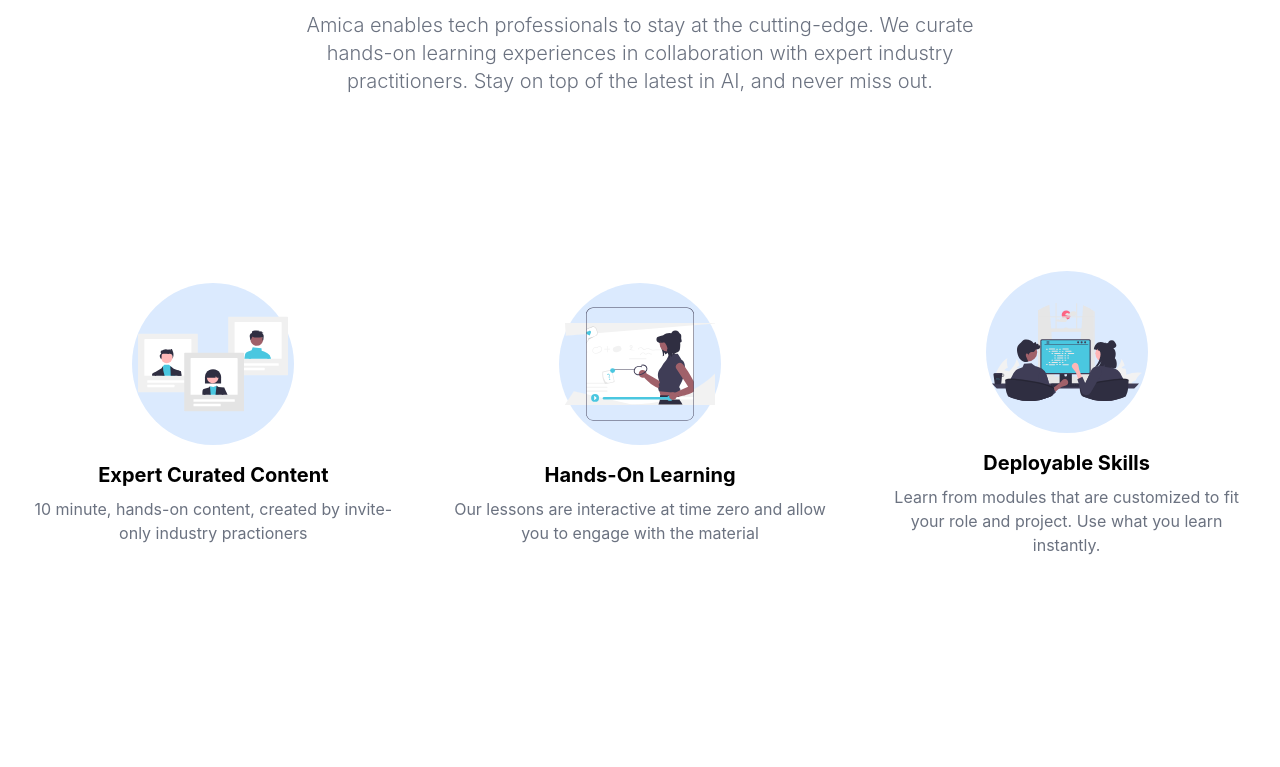
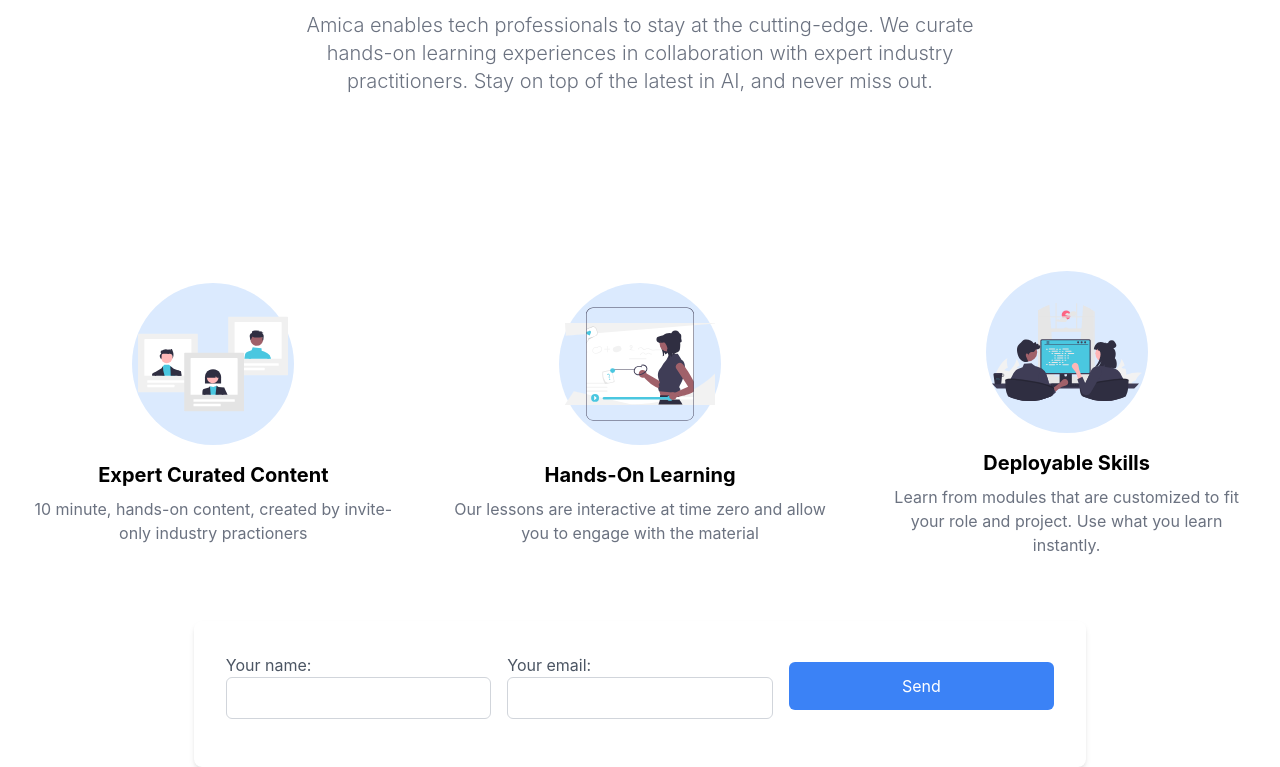
Before and after one commit to tanmay1908/landing-page-software-dev, a Next.js app: page / in a window 1280 px wide. Shown: the part 305-1072 px from the top of the page. Before the commit the page ends 926 px from the top, so only its background shows below. Built offline with nearby package versions, Linux system fonts and the light colour scheme.

Commit message:
pushed form version

```diff
--- a/pages/index.tsx
+++ b/pages/index.tsx
@@ -33,6 +33,7 @@
             </p>
           </div>
         </div>
+
       </section>
       <section className="bg-white dark:bg-gray-900">
         <div className="mx-auto max-w-screen-xl px-4 py-8 sm:py-16 lg:px-6">
@@ -48,7 +49,32 @@
             ))}
           </div>
         </div>
+        <div className="flex items-center justify-center">
+        <form id="formdiv" action="https://formspree.io/f/xdorvjeb" method="POST" className="bg-white dark:bg-gray-800 p-8 rounded-lg shadow-md">
+  <div className="mb-4 flex flex-col md:flex-row md:items-center">
+    <div className="mb-4 md:mr-4 md:mb-0 flex-1">
+      <label htmlFor="name" className="text-gray-600 dark:text-gray-400 inline-block mb-1 md:mb-0 md:mr-2">Your name:</label>
+      <input id="name" name="name" required className="w-full px-3 py-2 border border-gray-300 dark:border-gray-700 rounded-md focus:outline-none focus:border-blue-500"/>
+    </div>
+    <div className="mb-4 md:mr-4 md:mb-0 flex-1" >
+      <label htmlFor="email" className="text-gray-600 dark:text-gray-400 inline-block mb-1 md:mb-0 md:mr-2">Your email:</label>
+      <input type="email" id="email" name="email" required className="w-full px-3 py-2 border border-gray-300 dark:border-gray-700 rounded-md focus:outline-none focus:border-blue-500" />
+    </div>
+    <div className="flex-1">
+      <button type="submit" className="w-full h-full bg-blue-500 text-white p-3 rounded-md hover:bg-blue-600 focus:outline-none focus:shadow-outline-blue">
+        Send
+      </button>
+    </div>
+  </div>
+</form>
+
+
+
+
+
+        </div>
       </section>
+
       {/* <section className="bg-white dark:bg-gray-900 py-4">
         <div className="mx-auto grid max-w-screen-xl px-4 py-8 text-center lg:py-16">
           <div className="mx-auto place-self-center">
--- /dev/null
+++ b/styles/form.css
@@ -0,0 +1,55 @@
+/* body {
+    font-family: 'Arial', sans-serif;
+    background-color: #f4f4f4;
+    margin: 0;
+    display: flex;
+    align-items: center;
+    justify-content: center;
+    height: 100vh;
+} */
+
+#formdiv {
+    background-color: #fff;
+    border-radius: 8px;
+    box-shadow: 0 0 10px rgba(0, 0, 0, 0.1);
+    padding: 20px;
+    width: 300px;
+    text-align: center;
+}
+
+form {
+    display: flex;
+    flex-direction: column;
+    align-items: center;
+}
+
+label {
+    margin: 10px 0;
+    display: flex;
+    flex-direction: column;
+    text-align: left;
+}
+
+textarea,
+input {
+    padding: 8px;
+    margin-top: 5px;
+    border: 1px solid #ccc;
+    border-radius: 4px;
+    width: 100%;
+    box-sizing: border-box;
+}
+
+button {
+    background-color: #4caf50;
+    color: white;
+    border: none;
+    padding: 10px 15px;
+    border-radius: 4px;
+    cursor: pointer;
+    font-size: 16px;
+}
+
+button:hover {
+    background-color: #45a049;
+}
```
Also changed, not shown: 1 other file (tests, documents, lock files or other folders).
